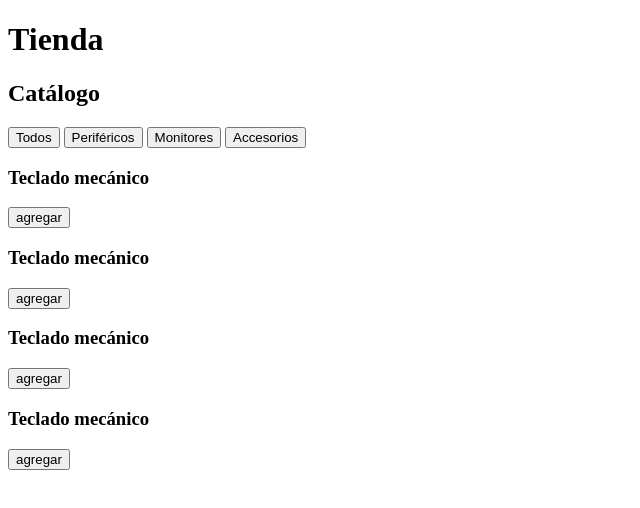
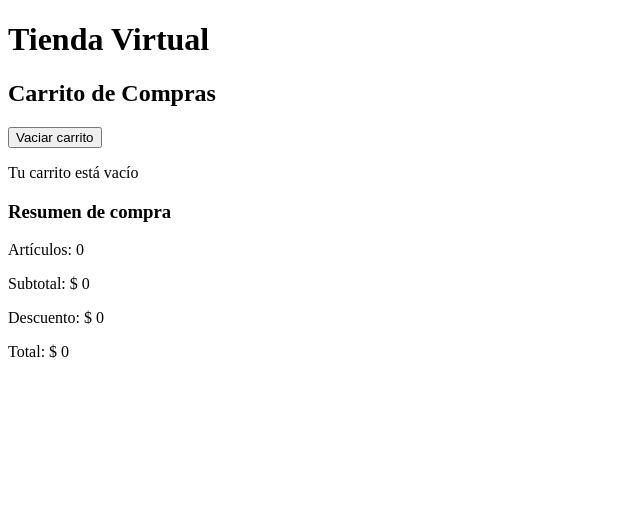
Before and after one commit to Juan-mejia1/Marketplace, a plain HTML site: page index.html in a window 1280 px wide. Shown: the whole page, without its empty margins (0-640 px from the left). Drawn offline with Linux system fonts and the light colour scheme.

Commit message:
Fix: HTML structure fix

```diff
--- a/index.html
+++ b/index.html
@@ -1,5 +1,5 @@
 <!DOCTYPE html>
-<html lang="en">
+<html lang="es">
 <head>
     <meta charset="UTF-8">
     <meta name="viewport" content="width=device-width, initial-scale=1.0">
@@ -8,54 +8,41 @@
     <link rel="stylesheet" href="styles.css">
 </head>
 <body>
-    <main>
+    <main class="contenedor-principal">
+        <!--encabezado de la página-->
+        <header class="header">
+            <h1 class="titulo">Tienda Virtual</h1>
+        </header>
 
-        <h1 class="titulo">Tienda</h1>
+        <!--Aqui se crearán los botones a partir del array de categorías-->
+        <div class="filtros" id="contenedor-filtros"></div>
 
+        <!--se añaden los porductos desde desde js-->
+        <div class="catalogo" id="contenedor-catalogo"></div>
 
-        <section class="filtro">
-            <h2 class="subtitulo">Catálogo</h2>
+        <!--seccion del carrito-->
+        <aside class="seccion-carrito">
+            <div class="carrito-header">
+                    <h2 class="subtitulo">Carrito de Compras</h2>
+                    <button type="button" class="btn-vaciar" id="btn-vaciar">Vaciar carrito</button>
+            </div>
 
-            <button>Todos</button>
-            <button>Periféricos</button>
-            <button>Monitores</button>
-            <button>Accesorios</button>
-        </section>
+            <!-- Mensaje visible solo cuando el carrito está vacio -->
+            <p class="carrito-vacio" id="mensaje-vacio">Tu carrito está vacío</p>
 
+            <!--se mostrarán los porductos agregados al carrito-->
+            <div class="lista-carrito" id="contenedor-carrito"></div>
 
+            <!--Resumen de la compra-->
+            <div class="resumen-compra" id="resumen-compra">
+                    <h3>Resumen de compra</h3>
+                    <p>Artículos: <span id="resumen-articulos">0</span></p>
+                    <p>Subtotal: <span id="resumen-subtotal">$ 0</span></p>
+                    <p>Descuento: <span id="resumen-descuento">$ 0</span></p>
+                    <p class="total">Total: <span id="resumen-total">$ 0</span></p>
+            </div>
+        </aside>
+    </main>
 
-        <div class="producto" id="producto">
-            <h3>Teclado mecánico</h3>
-            <p class="categoria" id="categoria"></p>
-            <p class="precio" id="precio"></p>
-            <p class="stock" id="stock"></p>
-            <button class="agragar" id="agregar">agregar</button>
-        </div>
-
-        <div class="producto" id="producto">
-            <h3>Teclado mecánico</h3>
-            <p class="categoria" id="categoria"></p>
-            <p class="precio" id="precio"></p>
-            <p class="stock" id="stock"></p>
-            <button class="agragar" id="agregar">agregar</button>
-        </div>
-
-        <div class="producto" id="producto">
-            <h3>Teclado mecánico</h3>
-            <p class="categoria" id="categoria"></p>
-            <p class="precio" id="precio"></p>
-            <p class="stock" id="stock"></p>
-            <button class="agragar" id="agregar">agregar</button>
-        </div>
-
-        <div class="producto" id="producto">
-            <h3>Teclado mecánico</h3>
-            <p class="categoria" id="categoria"></p>
-            <p class="precio" id="precio"></p>
-            <p class="stock" id="stock"></p>
-            <button class="agragar" id="agregar">agregar</button>
-        </div>
-
-    </main>
 </body>
 </html>
```
